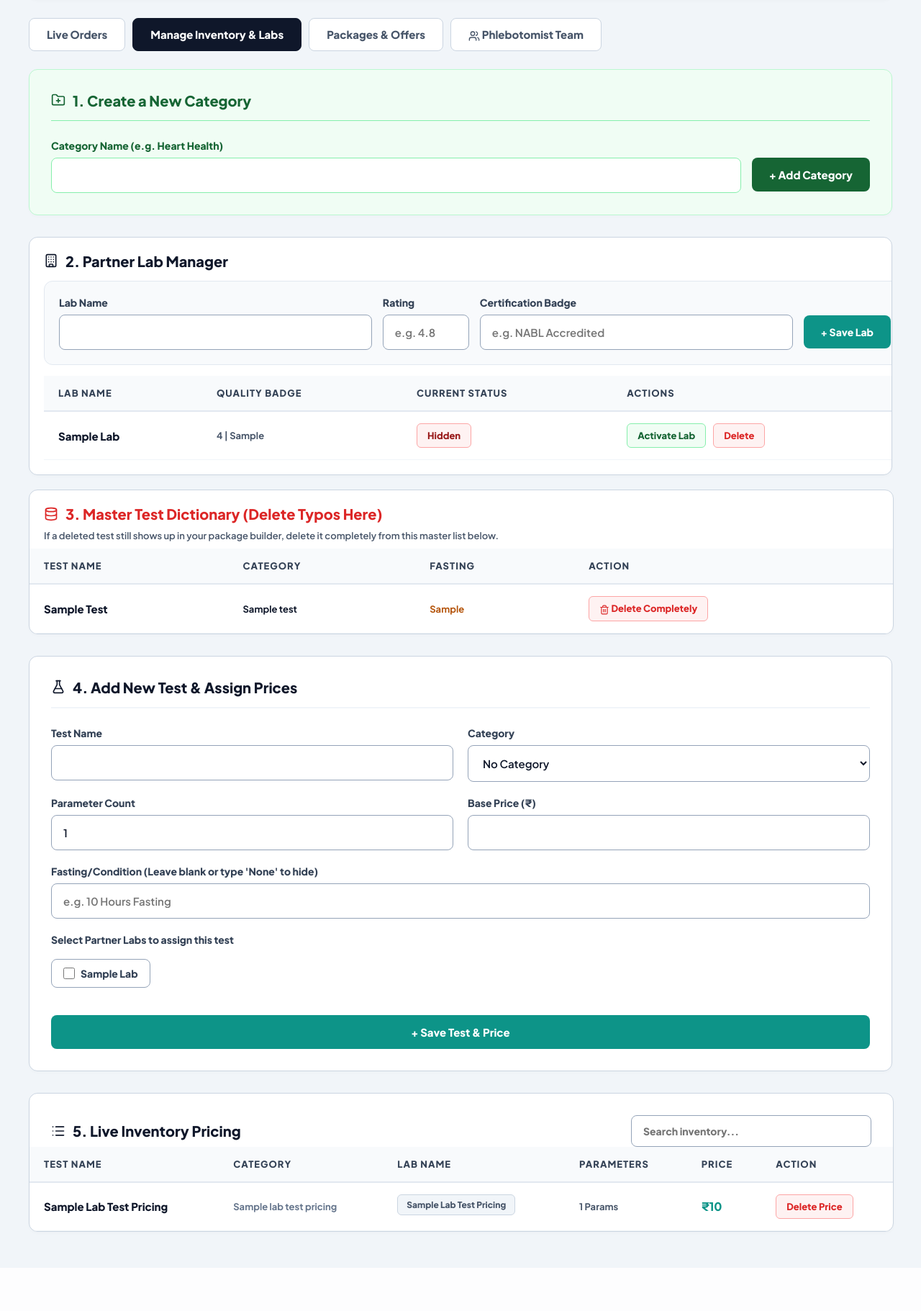
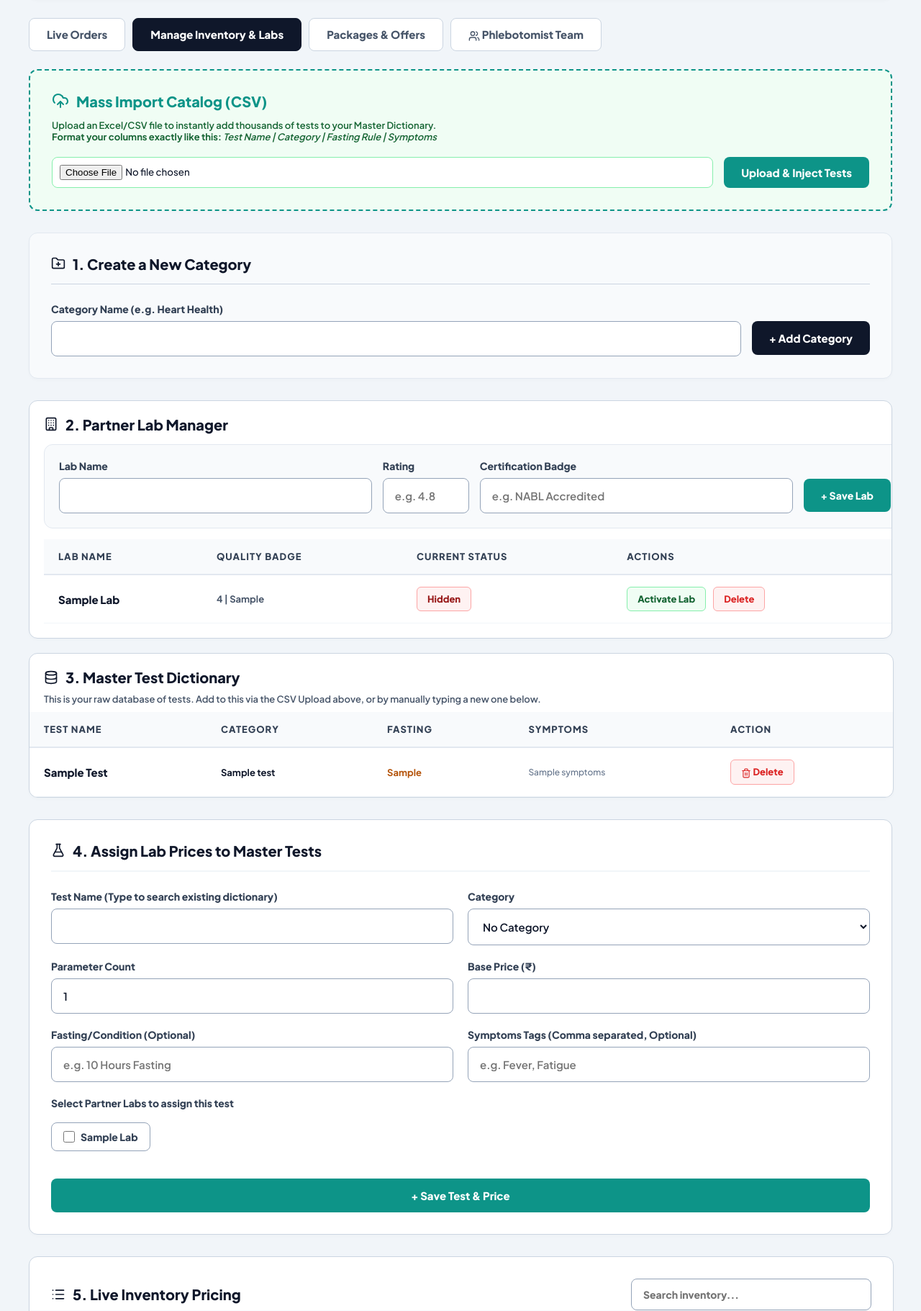
Before and after one commit to lab81617-del/caredrop-website, a Flask app: page /admin in a window 1280 px wide, after a click on "Manage Inventory & Labs". Shown: the part 90-1911 px from the top of the page at 72% size. Before the commit the page ends 1805 px from the top, so only its background shows below. Run offline with Flask 3, Linux system fonts and the light colour scheme; the visitor is signed in with stand-in values (Sample User, id 1); a database or web service that is not in the repository returns one stand-in record (values such as "Sample title"); some libraries are stand-ins or nearby versions.

Commit message:
Update admin.html

```diff
--- a/templates/admin.html
+++ b/templates/admin.html
@@ -158,14 +158,24 @@
     </div>
 
     <div id="inventory" class="tab-content">
-        <div class="card form-container" style="background: #F0FDF4; border: 1px solid #BBF7D0;">
-            <div class="form-title" style="color: #166534; border-bottom: 1px solid #86EFAC;"><i data-lucide="folder-plus" style="width: 20px; height: 20px;"></i> 1. Create a New Category</div>
+       <!-- NEW MASS CSV UPLOAD FEATURE -->
+        <div class="card form-container" style="border: 2px dashed #0D9488; background: #F0FDF4; margin-bottom: 30px;">
+            <div class="form-title" style="color: #0D9488; border-bottom: none; margin-bottom: 10px; padding-bottom: 0;"><i data-lucide="upload-cloud"></i> Mass Import Catalog (CSV)</div>
+            <p style="font-size: 13px; color: #166534; margin-bottom: 20px; font-weight: 600;">Upload an Excel/CSV file to instantly add thousands of tests to your Master Dictionary. <br><b>Format your columns exactly like this:</b> <i>Test Name | Category | Fasting Rule | Symptoms</i></p>
+            <form action="/admin/bulk-upload" method="POST" enctype="multipart/form-data" style="display: flex; gap: 15px; align-items: center; flex-wrap: wrap;">
+                <input type="file" name="csv_file" accept=".csv" required style="flex: 1; padding: 10px; border: 1px solid #86EFAC; border-radius: 8px; background: white; min-width: 250px;">
+                <button type="submit" class="btn-save" style="background: #0D9488 !important; padding: 12px 24px;">Upload & Inject Tests</button>
+            </form>
+        </div>
+
+        <div class="card form-container" style="background: #F8FAFC; border: 1px solid #E2E8F0;">
+            <div class="form-title" style="border-bottom: 1px solid #CBD5E1;"><i data-lucide="folder-plus" style="width: 20px; height: 20px;"></i> 1. Create a New Category</div>
             <form action="/admin/add-category" method="POST" style="display: flex; gap: 15px; align-items: flex-end; flex-wrap: wrap;">
                 <div class="input-group" style="flex: 1; min-width: 200px;">
-                    <label style="color: #166534;">Category Name (e.g. Heart Health)</label>
-                    <input type="text" name="category_name" required style="border-color: #86EFAC;">
+                    <label>Category Name (e.g. Heart Health)</label>
+                    <input type="text" name="category_name" required>
                 </div>
-                <button type="submit" class="btn-save" style="background: #166534 !important; padding: 14px 24px; margin-bottom: 2px;">+ Add Category</button>
+                <button type="submit" class="btn-save" style="background: #0F172A !important; padding: 14px 24px; margin-bottom: 2px;">+ Add Category</button>
             </form>
         </div>
 
@@ -211,21 +221,23 @@
         </div>
 
         <div class="card table-wrapper" style="margin-bottom: 30px;">
-            <div class="form-title" style="padding: 20px 20px 0 20px; border:none; margin:0; color: #DC2626;">
-                <i data-lucide="database" style="width: 20px; height: 20px;"></i> 3. Master Test Dictionary (Delete Typos Here)
+            <div class="form-title" style="padding: 20px 20px 0 20px; border:none; margin:0; color: #0F172A;">
+                <i data-lucide="database" style="width: 20px; height: 20px;"></i> 3. Master Test Dictionary
             </div>
-            <div style="padding: 10px 20px; font-size: 13px; color: #475569; font-weight: 600;">If a deleted test still shows up in your package builder, delete it completely from this master list below.</div>
+            <div style="padding: 10px 20px; font-size: 13px; color: #475569; font-weight: 600;">This is your raw database of tests. Add to this via the CSV Upload above, or by manually typing a new one below.</div>
+            <div style="max-height: 400px; overflow-y: auto;">
                 <table>
-                <thead><tr><th>Test Name</th><th>Category</th><th>Fasting</th><th>Action</th></tr></thead>
+                    <thead><tr><th>Test Name</th><th>Category</th><th>Fasting</th><th>Symptoms</th><th>Action</th></tr></thead>
                     <tbody>
                         {% for t in master_tests %}
                         <tr>
                             <td style="font-weight: 800; text-transform: capitalize;">{{ t.name }}</td>
                             <td style="font-size: 13px; font-weight: 700;">{{ t.category_name or 'Uncategorized' }}</td>
                             <td style="font-size: 13px; color: #B45309; font-weight: 700;">{{ t.fasting_requirement }}</td>
+                            <td style="font-size: 12px; color: #64748B;">{{ t.symptoms }}</td>
                             <td>
                                 <form action="/admin/delete-master-test/{{ t.id }}" method="POST" style="margin:0;" onsubmit="return confirm('WARNING: This will permanently delete this test from ALL labs and packages. Continue?');">
-                                <button type="submit" class="btn-delete" style="background: #FEF2F2 !important; color: #DC2626 !important; border: 1px solid #FCA5A5 !important;"><i data-lucide="trash-2" style="width: 14px; height: 14px; vertical-align: middle;"></i> Delete Completely</button>
+                                    <button type="submit" class="btn-delete" style="background: #FEF2F2 !important; color: #DC2626 !important; border: 1px solid #FCA5A5 !important;"><i data-lucide="trash-2" style="width: 14px; height: 14px; vertical-align: middle;"></i> Delete</button>
                                 </form>
                             </td>
                         </tr>
@@ -233,31 +245,42 @@
                     </tbody>
                 </table>
             </div>
+        </div>
 
         <div class="card form-container">
-            <div class="form-title"><i data-lucide="flask-conical" style="width: 20px; height: 20px;"></i> 4. Add New Test & Assign Prices</div>
-            <!-- FIXED: Added form validation below -->
+            <div class="form-title"><i data-lucide="flask-conical" style="width: 20px; height: 20px;"></i> 4. Assign Lab Prices to Master Tests</div>
             <form action="/admin/add-test" method="POST" onsubmit="return validateTestForm(this)">
-                <!-- Row 1: Details -->
                 <div class="form-grid">
-                    <div class="input-group"><label>Test Name</label><input type="text" name="test_name" required></div>
+                    <!-- NEW: Searchable Datalist for existing tests -->
+                    <div class="input-group">
+                        <label>Test Name (Type to search existing dictionary)</label>
+                        <input type="text" name="test_name" list="master_test_list" autocomplete="off" required>
+                        <datalist id="master_test_list">
+                            {% for t in master_tests %}
+                            <option value="{{ t.name }}"></option>
+                            {% endfor %}
+                        </datalist>
+                    </div>
                     <div class="input-group"><label>Category</label><select name="category_id"><option value="">No Category</option>{% for cat in categories %}<option value="{{ cat.id }}">{{ cat.name }}</option>{% endfor %}</select></div>
                 </div>
 
-                <!-- Row 2: Pricing & Params -->
                 <div class="form-grid">
                     <div class="input-group"><label>Parameter Count</label><input type="number" name="parameter_count" value="1" required></div>
                     <div class="input-group"><label>Base Price (₹)</label><input type="number" name="price" required></div>
                 </div>
 
-                <!-- Row 3: Fasting -->
-                <div class="input-group" style="margin-bottom: 20px;">
-                    <label>Fasting/Condition (Leave blank or type 'None' to hide)</label>
+                <div class="form-grid">
+                    <div class="input-group">
+                        <label>Fasting/Condition (Optional)</label>
                         <input type="text" name="fasting" placeholder="e.g. 10 Hours Fasting">
                     </div>
+                    <div class="input-group">
+                        <label>Symptoms Tags (Comma separated, Optional)</label>
+                        <input type="text" name="symptoms" placeholder="e.g. Fever, Fatigue">
+                    </div>
+                </div>
 
-                <!-- Row 4: Lab Select View -->
-                <div class="input-group" style="margin-bottom: 20px;">
+                <div class="input-group" style="margin-bottom: 20px; margin-top: 15px;">
                     <label>Select Partner Labs to assign this test</label>
                     <div style="display: flex; gap:15px; flex-wrap:wrap; padding: 10px 0;">
                         {% for lab in active_labs %}
@@ -425,7 +448,6 @@
 <script>
     lucide.createIcons();
 
-    // NEW FORM VALIDATION TO PREVENT EMPTY CHECKBOX SAVES
     function validateTestForm(form) {
         const checkboxes = form.querySelectorAll('input[name="lab_ids"]:checked');
         if(checkboxes.length === 0) {
```
Lines whose indentation alone changed are shown as unchanged.
